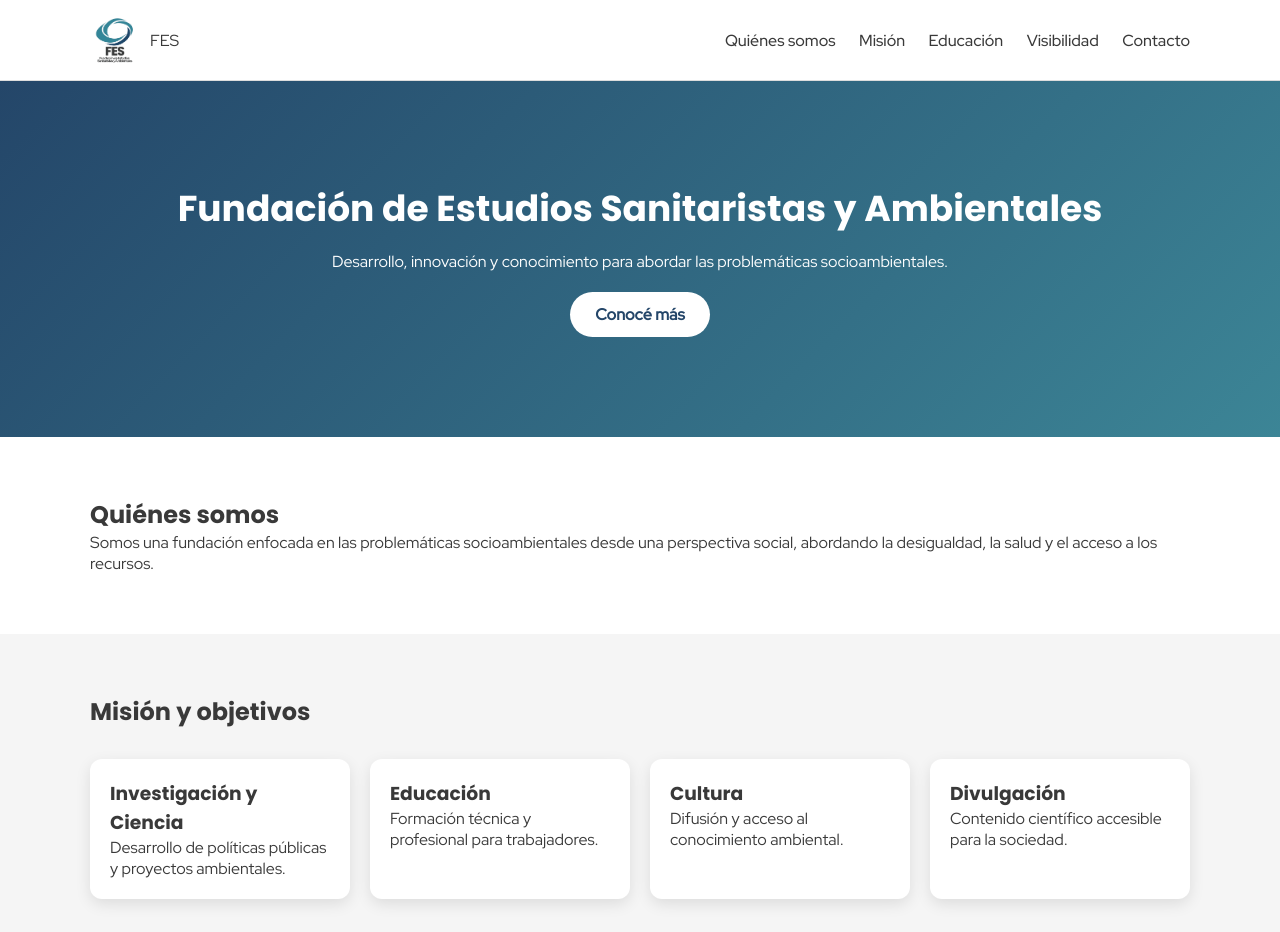
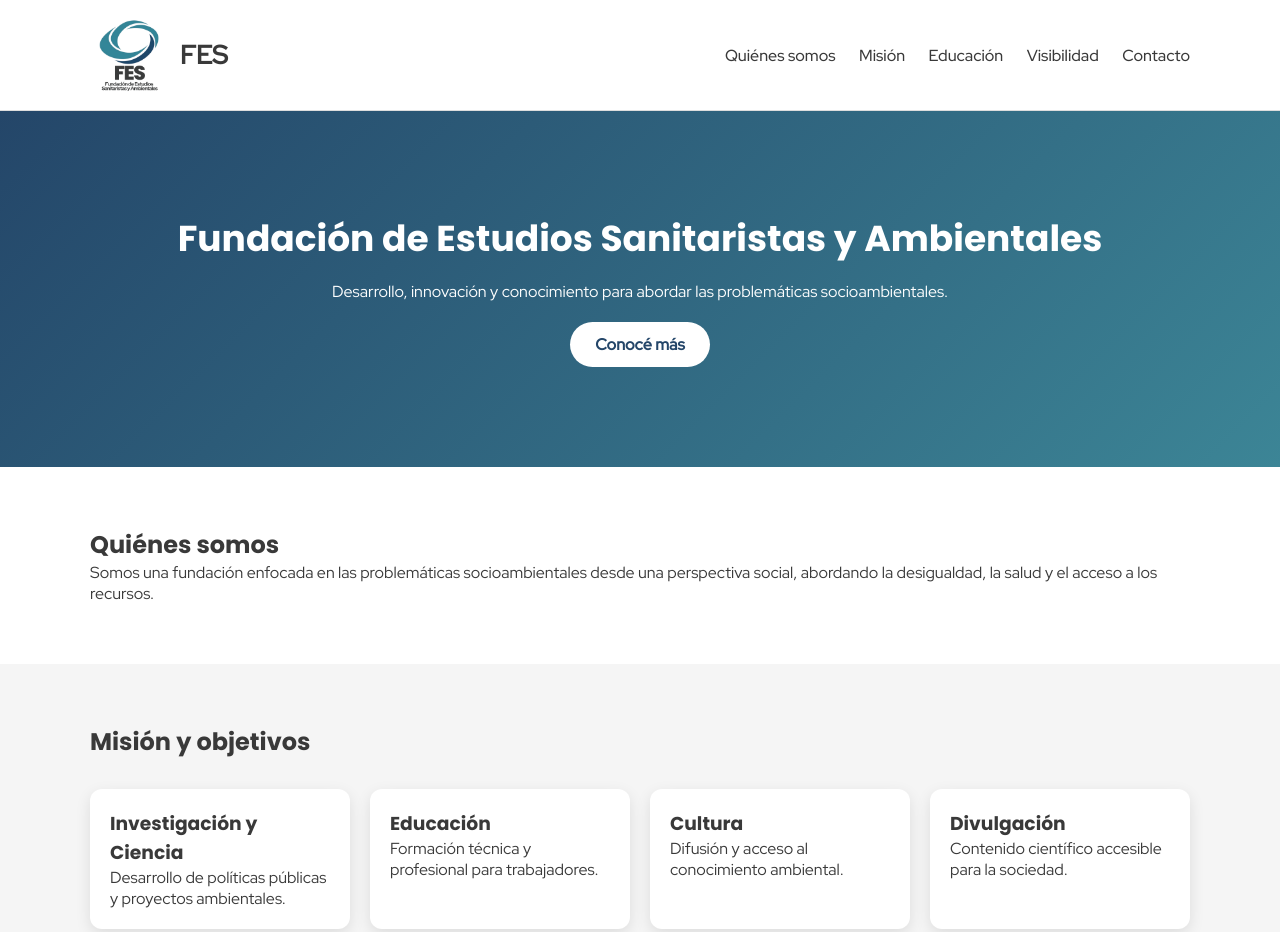
Before and after one commit to coriquintoo/fes, a plain HTML site: page index.html in a window 1280 px wide. Shown: the top 932 px of the page. Drawn offline with Linux system fonts and the light colour scheme.

Commit message:
styles.css

```diff
--- a/styles.css
+++ b/styles.css
@@ -58,7 +58,12 @@ h1, h2, h3 {
 }
 
 .logo img {
-  height: 50px;
+  height: 80px;
+}
+
+.logo span {
+  font-size: 26px;
+  font-weight: 700;
 }
 
 nav a {
```
